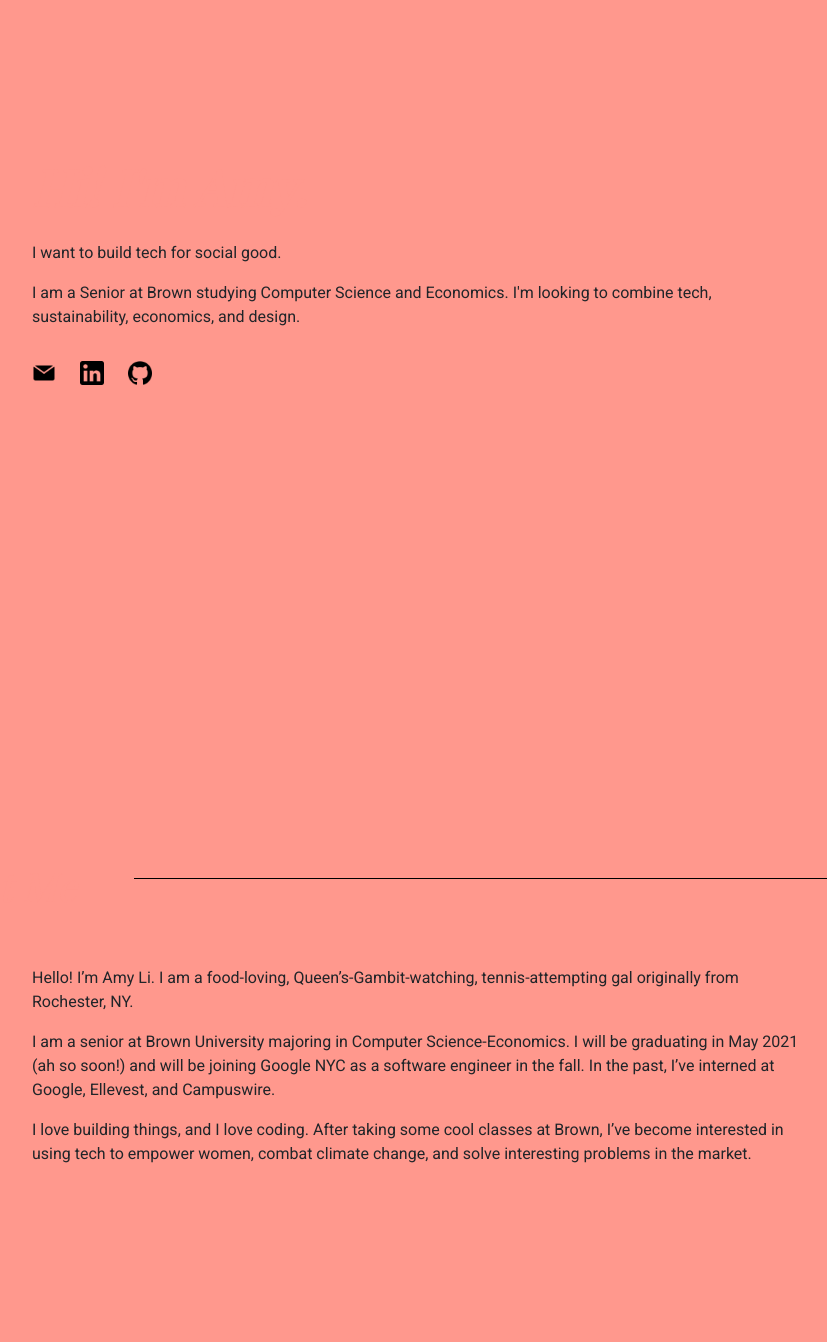
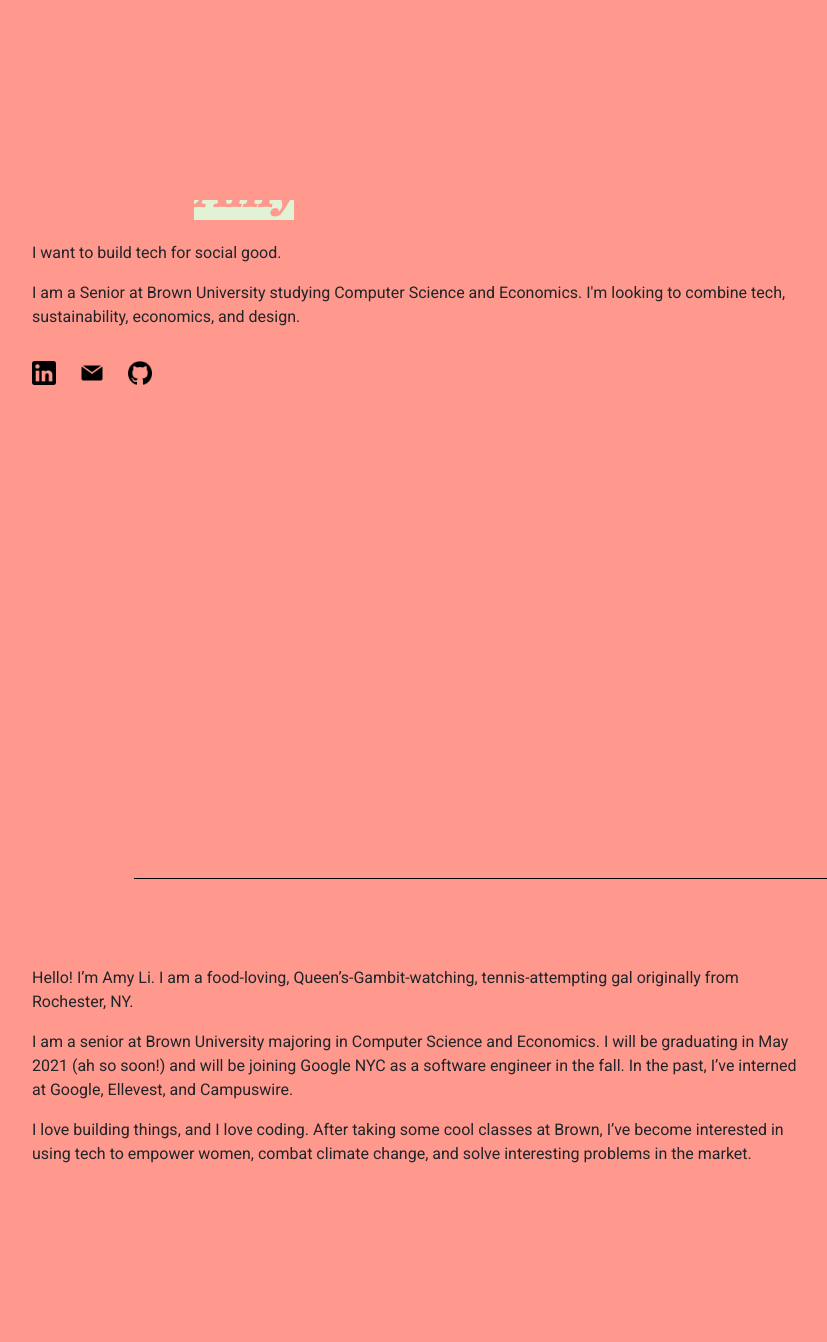
Before and after one commit to amyli127/personal_website, a PHP site: page / in a window 1280 px wide. Shown: the part 178-1520 px from the top of the page, without its empty margins (224-1051 px from the left). Run offline with PHP 8.4, Linux system fonts and the light colour scheme; some web fonts are replaced.

Commit message:
highlighting and more fades

```diff
--- a/home.html
+++ b/home.html
@@ -48,12 +48,12 @@
 
       <div id="#" class="hello d-flex align-items-center justify-content-center">
         <div class="hi d-flex flex-column justify-content-center">
-          <h1 class="hi-text">Hi! I'm Amy.</h1>
-          <p class="mt-3 good">I want to build tech for social good.</p>
-          <p>I am a Senior at Brown studying Computer Science and Economics. I'm looking to combine tech, sustainability, economics, and design.</p>
-          <div class="mt-3">
+          <h1 data-aos="fade-down" data-aos-duration="400" class="hi-text">Hi! I'm <span class="highlight">Amy</span>.</h1>
+          <p data-aos="fade-left" data-aos-duration="400" class="mt-3 good">I want to build tech for social good.</p data-aos="fade-down">
+          <p data-aos="fade-left" data-aos-duration="400">I am a Senior at Brown University studying Computer Science and Economics. I'm looking to combine tech, sustainability, economics, and design.</p>
+          <div class="mt-3" data-aos="fade-up">
+            <a href="https://www.linkedin.com/in/amyli127/"><img class="icon-black" src="static/icons/linkedin-black.png"></a>
             <a href="mailto:amyli358@gmail.com"><img class="icon-black" src="static/icons/email-black.png"></a>
-            <a href="https://www.linkedin.com/in/amyli127/"><img class="icon-black" src="static/icons/linkedin-black.png"></a>
             <a href="https://github.com/amyli127"><img class="icon-black" src="static/icons/github-black.png"></a>
           </div>
         </div>
@@ -67,7 +67,7 @@
       </div>
       <div class="about-content" data-aos="fade-up">
         <p>Hello! I’m Amy Li. I am a food-loving, Queen’s-Gambit-watching, tennis-attempting gal originally from Rochester, NY.</p>
-        <p>I am a senior at Brown University majoring in Computer Science-Economics. I will be graduating in May 2021 (ah so soon!) and will be joining Google NYC as a software engineer in the fall. In the past, I’ve interned at Google, Ellevest, and Campuswire.</p>
+        <p>I am a senior at Brown University majoring in Computer Science and Economics. I will be graduating in May 2021 (ah so soon!) and will be joining Google NYC as a software engineer in the fall. In the past, I’ve interned at Google, Ellevest, and Campuswire.</p>
         <p>I love building things, and I love coding. After taking some cool classes at Brown, I’ve become interested in using tech to empower women, combat climate change, and solve interesting problems in the market.</p>
       </div>
     </div>
@@ -181,11 +181,11 @@
     <div id="say-hi" class="d-flex say-hi ho align-items-end justify-content-start mt-3">
       <div class="hi d-flex flex-column justify-content-center">
         <div id="say-hi-text" class="say-hi-text">
-          <h1 id="say-hi-text1" class="hi-text">Say Hi!</h1>
-          <p class="mt-4">I love talking to people! Feel free to reach out to me about anything and everything.</p>
-          <div class="mt-4">
+          <h1 id="say-hi-text1" class="hi-text" data-aos="fade-right" data-aos-easing="linear" data-aos-duration="300">Say Hi!</h1>
+          <p class="mt-4" data-aos="fade-up">I love talking to people! Feel free to reach out to me about anything and everything.</p>
+          <div class="mt-4" data-aos="fade-up">
+            <a href="https://www.linkedin.com/in/amyli127/"><img class="icon" src="static/icons/linkedin.jpg"></a>
             <a href="mailto:amyli358@gmail.com"><img class="icon" src="static/icons/email.png"></a>
-            <a href="https://www.linkedin.com/in/amyli127/"><img class="icon" src="static/icons/linkedin.jpg"></a>
             <a href="https://github.com/amyli127"><img class="icon" src="static/icons/github.jpg"></a>
           </div>
         </div>
--- a/index.css
+++ b/index.css
@@ -122,3 +122,7 @@ li {
   width: 1.5rem;
   margin-right: 20px;
 }
+
+.highlight {
+  background: linear-gradient(180deg,rgba(255,255,255,0) 70%, #E2F2D5 50%);
+}
```
